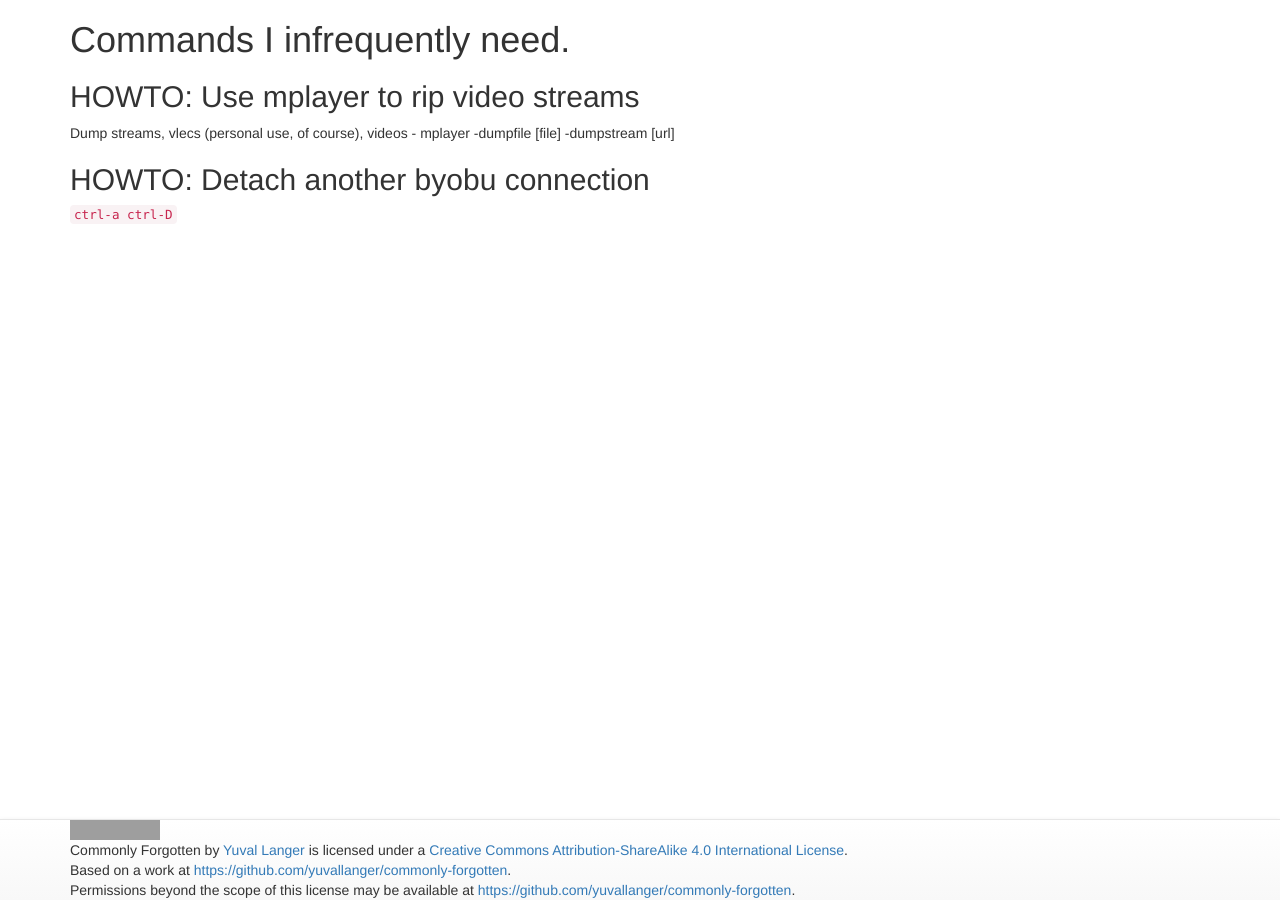
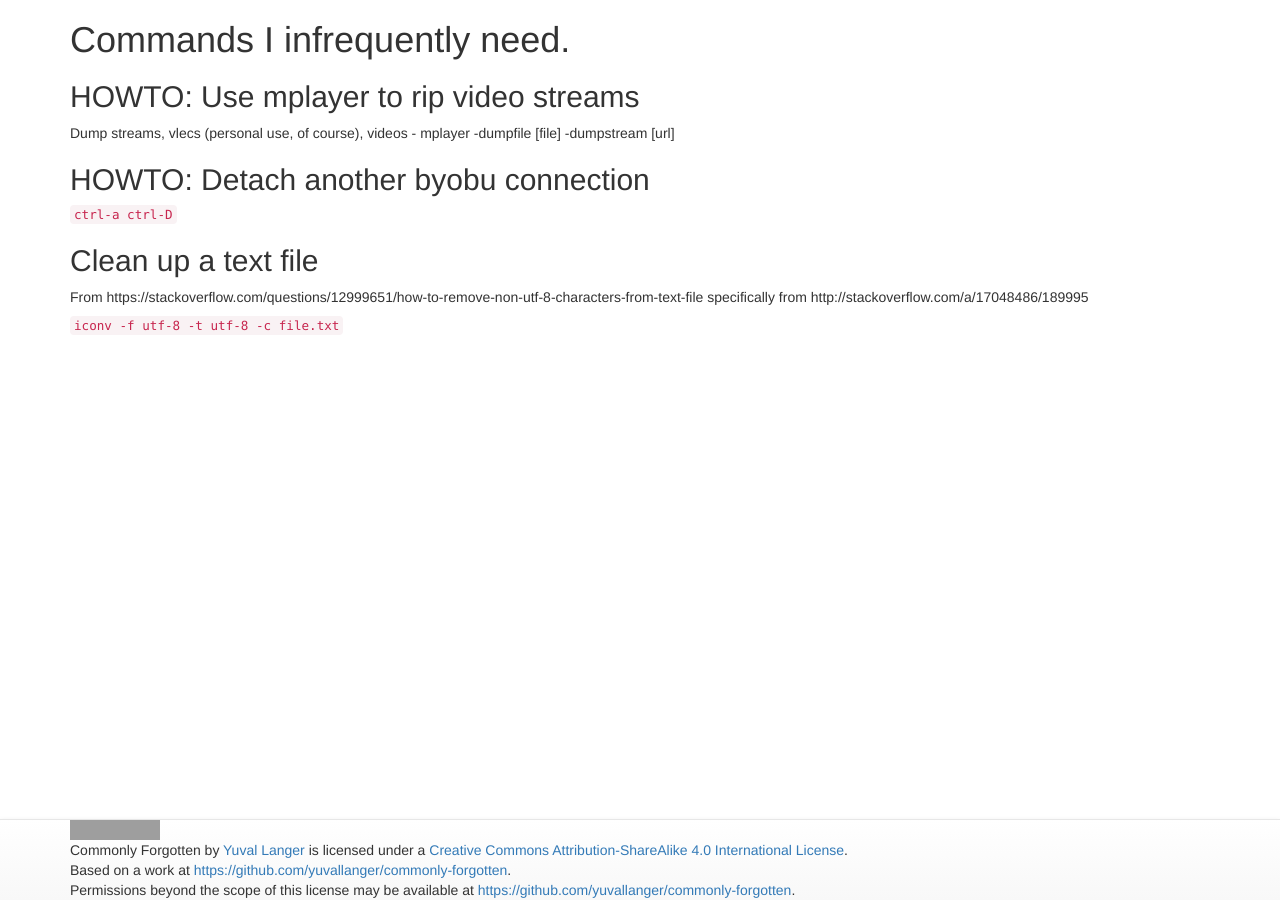
Before and after one commit to yuvallanger/yuvallanger.github.io, a Jekyll site: the page built from pages/commands.md, in a window 1280 px wide. Built offline with Jekyll 4.4.1, drawn with Linux system fonts in a browser that asks for light colours; nearby versions of some CDN libraries; grey boxes are pictures that could not be loaded.

Commit message:
Adding a text cleaning command

```diff
--- a/pages/commands.md
+++ b/pages/commands.md
@@ -13,3 +13,10 @@ HOWTO: Detach another byobu connection
 --------------------------------------
 
 `ctrl-a ctrl-D`
+
+Clean up a text file
+--------------------
+From https://stackoverflow.com/questions/12999651/how-to-remove-non-utf-8-characters-from-text-file
+specifically from http://stackoverflow.com/a/17048486/189995
+
+`iconv -f utf-8 -t utf-8 -c file.txt`
```
